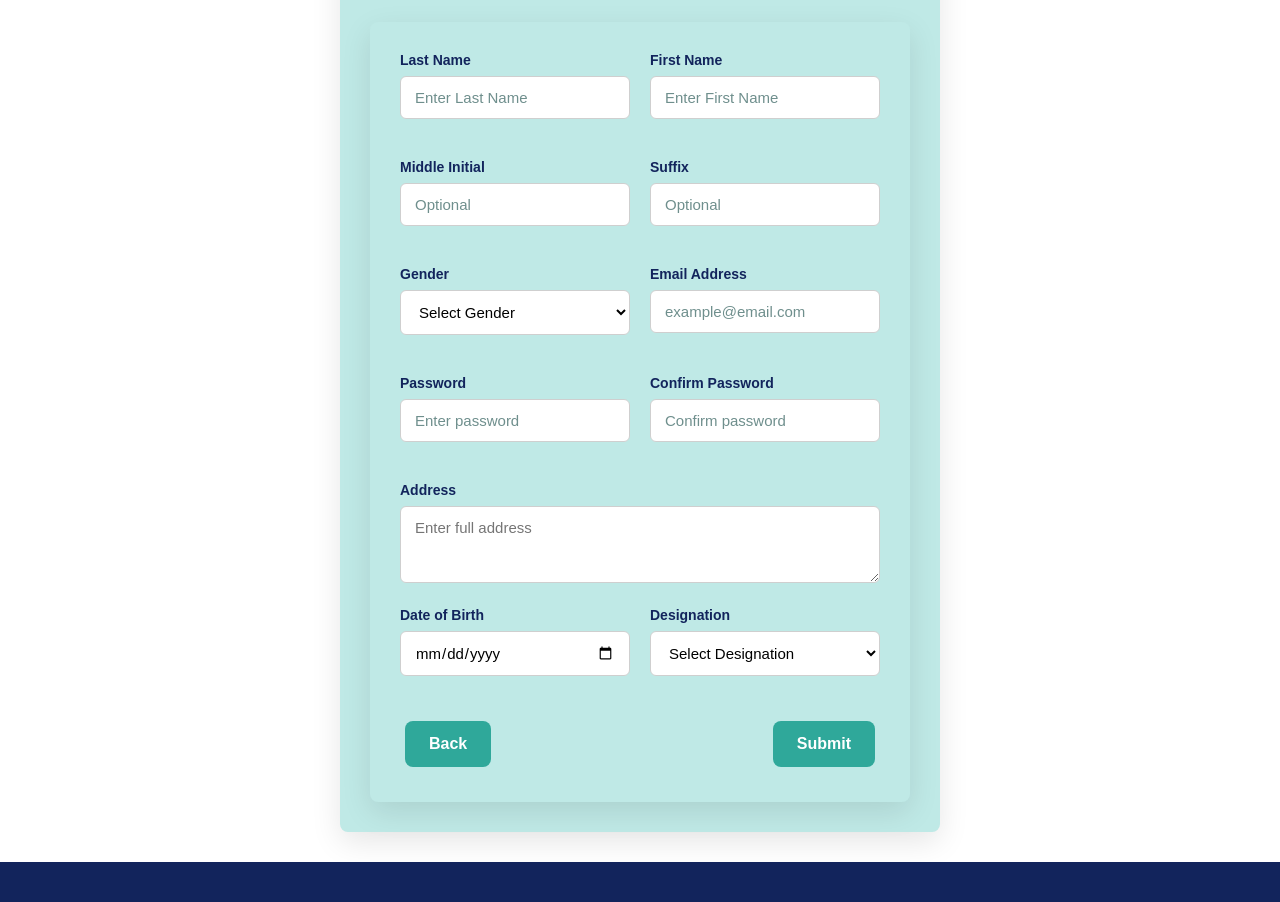
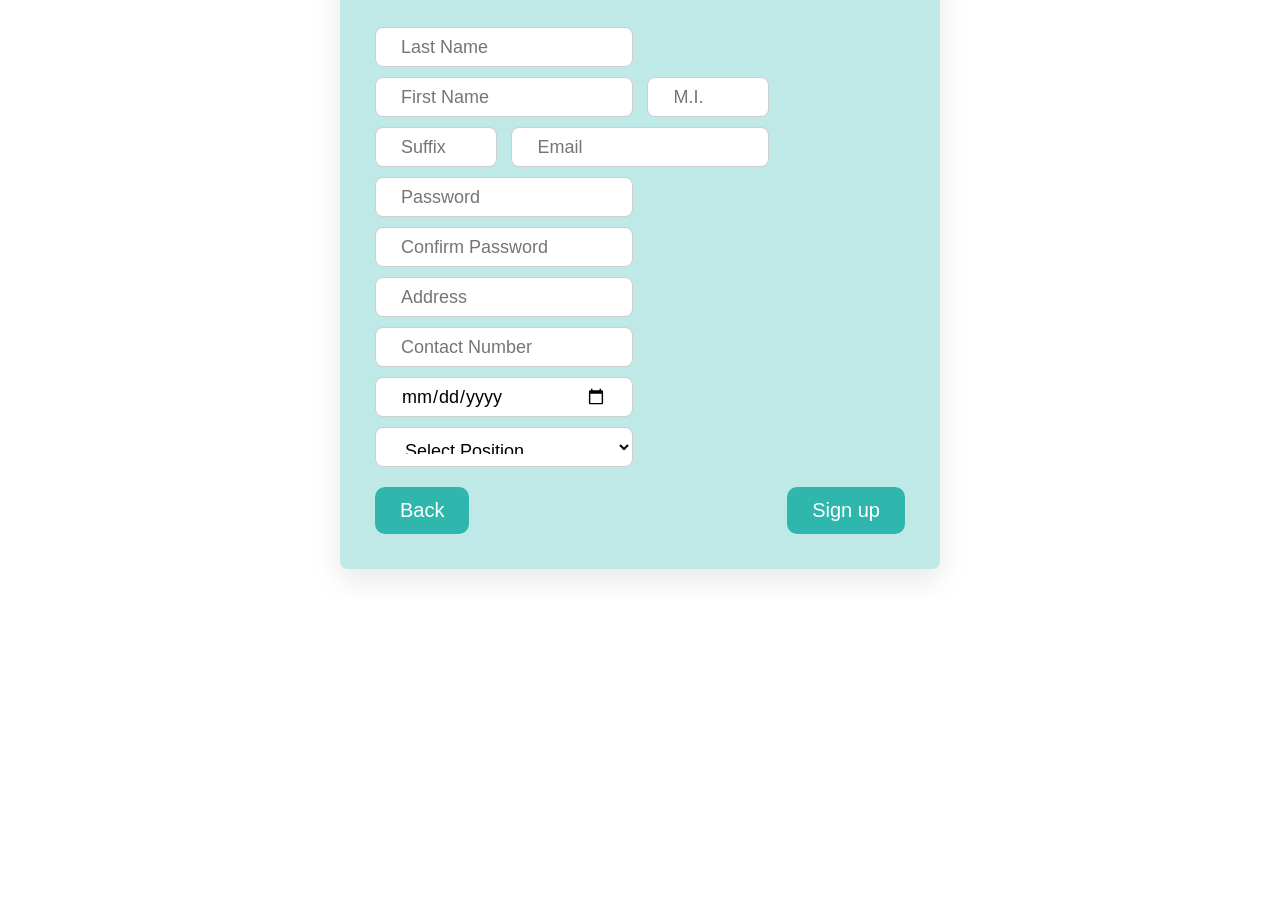
Before and after one commit to XanielNava/Thesis---CRIS, a plain HTML site: page CRIS Signup.html in a window 1280 px wide. Shown: the part 360-1262 px from the top of the page. After the commit the page ends 959 px from the top, so only its background shows below. Drawn offline with Linux system fonts and the light colour scheme.

Commit message:
Added database and sign in

```diff
--- a/CRIS Signup.css
+++ b/CRIS Signup.css
@@ -120,9 +120,8 @@ body {
     font-size: 28px;
 }
 
-/* Form Containers */
-.login-box,
-.boxbox {
+/* Login Box (kept for PVO logo container) */
+.login-box {
     background-color: #bfe9e6;
     width: 100%;
     max-width: 600px;
@@ -150,96 +149,6 @@ body {
     filter: brightness(1.1);
 }
 
-/* Form Grid Layout */
-.form-row {
-    display: flex;
-    gap: 20px;
-    margin-bottom: 20px;
-}
-
-.form-group {
-    flex: 1;
-}
-
-.form-group.full-width {
-    flex: none;
-    width: 100%;
-}
-
-label {
-    display: block;
-    margin-bottom: 8px;
-    font-weight: bold;
-    color: #12245c;
-    font-size: 14px;
-}
-
-input,
-textarea,
-select {
-    width: 100%;
-    padding: 12px 14px;
-    margin-bottom: 20px;
-    border-radius: 6px;
-    border: 1.5px solid #cfcfcf;
-    font-size: 15px;
-    transition: all 0.3s ease;
-    font-family: inherit;
-    background: #fff;
-    box-sizing: border-box;
-}
-
-input:hover,
-textarea:hover,
-select:hover {
-    border-color: #239a93;
-}
-
-input:focus,
-textarea:focus,
-select:focus {
-    outline: none;
-    border-color: #2fa89a;
-    box-shadow: 0 0 0 3px rgba(47, 168, 154, 0.2);
-}
-
-input::placeholder {
-    color: #6f8f8d;
-}
-
-textarea {
-    resize: vertical;
-}
-
-select {
-    cursor: pointer;
-    background: white;
-}
-
-.button {
-    display: inline-block;
-    padding: 14px 24px;
-    background-color: #2fa89a;
-    color: white;
-    text-decoration: none;
-    border-radius: 8px;
-    font-size: 16px;
-    font-weight: 600;
-    transition: all 0.3s ease;
-    border: none;
-    cursor: pointer;
-    margin: 5px;
-}
-
-.button:hover {
-    background-color: #258f84;
-    transform: translateY(-1px);
-}
-
-.button:active {
-    transform: scale(0.98);
-}
-
 /* Footer */
 .footer {
     height: 40px;
@@ -256,19 +165,65 @@ select {
     .logo { width: 50px; }
     .header-content h1 { font-size: 16px; }
     .main h2 { font-size: 22px; }
-    .login-box,
-    .boxbox {
+    .login-box {
         padding: 20px;
         margin: 10px;
     }
-    .form-row {
-        flex-direction: column;
-        gap: 0;
-    }
-    .button {
-        display: block;
-        width: 100%;
-        text-align: center;
-        margin: 10px 0;
-    }
 }
+
+#lastName, #firstName, #email, #password, #confirmPassword, #address, #contactNumber, #dateOfBirth, #position {
+    display: inline;
+    width: 258px;
+    height: 40px;
+    padding: 12px 25px;
+    background-color: #ffffff;
+    border: 1.5px solid #cfcfcf;
+    margin: 5px;
+    border-radius: 8px;
+    font-size: large;
+}
+
+#middleInitial, #suffix {
+    width: 122px;
+    height: 40px;
+    padding: 12px 25px;
+    background-color: #ffffff;
+    border: 1.5px solid #cfcfcf;
+    margin: 5px;
+    border-radius: 8px;
+    font-size: large;
+}
+
+#regButton, #backButton {
+    margin: 5px;
+    background-color: #2fb6ad;
+    color: rgb(255, 255, 255);
+    border: none;
+    padding: 12px 25px;
+    border-radius: 10px;
+    cursor: pointer;
+    margin-top: 15px;
+    font-size: 20px;
+    transition: background-color 0.3s ease, transform 0.1s ease;
+}
+
+#backButton:hover {
+    background-color: #258f84;
+}
+
+#regButton:hover {
+    background-color: #258f84;
+}
+
+#regButton:active {
+    transform: scale(0.98);
+}
+#backButton:active {
+    transform: scale(0.98);
+}
+.button-container {
+    display: flex;
+    gap: 15px;        /* Gap between buttons */
+    justify-content: space-between;  /* Pushes them to edges */
+    /* OR use justify-content: center; to center them together */
+}
--- a/CRIS Signup.html
+++ b/CRIS Signup.html
@@ -6,10 +6,35 @@
     <title>Personnel Registration - CRIS</title>
     <link rel="stylesheet" href="CRIS Signup.css">
     <link rel="icon" href="images/CRIS icon.jpg" type="image/x-icon">
-    <script src="CRIS Menu.js"></script>
+    <script src="Menu.js"></script>
 
 </head>
 <body>
+     <script type="module">
+  // Import the functions you need from the SDKs you need
+  import { initializeApp } from "https://www.gstatic.com/firebasejs/12.10.0/firebase-app.js";
+  import { getAnalytics } from "https://www.gstatic.com/firebasejs/12.10.0/firebase-analytics.js";
+  // TODO: Add SDKs for Firebase products that you want to use
+  // https://firebase.google.com/docs/web/setup#available-libraries
+
+  // Your web app's Firebase configuration
+  // For Firebase JS SDK v7.20.0 and later, measurementId is optional
+  const firebaseConfig = {
+    apiKey: "AIzaSyBfqjfJoGz591aI8TJjhIS3T4OEvQxX11Y",
+    authDomain: "cris-database-da989.firebaseapp.com",
+    databaseURL: "https://cris-database-da989-default-rtdb.asia-southeast1.firebasedatabase.app",
+    projectId: "cris-database-da989",
+    storageBucket: "cris-database-da989.firebasestorage.app",
+    messagingSenderId: "627885439681",
+    appId: "1:627885439681:web:3c657d64c0aad9b4913240",
+    measurementId: "G-0X99BH7GW4"
+  };
+
+  // Initialize Firebase
+  const app = initializeApp(firebaseConfig);
+  const analytics = getAnalytics(app);
+</script>
+
     <!-- Header -->
     <header class="header">
         <div class="header-content">
@@ -41,97 +66,33 @@
             <a href="index.html" class="logo-link">
                 <img src="images/pvo-logo.png" alt="PVO logo" class="login-logo">
             </a>
+             <div class="container">
+            <form id="regForm">
+                <input type="text" id="lastName" placeholder="Last Name" required>
+                <input type="text" id="firstName" placeholder="First Name" required>
+                <input type="text" id="middleInitial" placeholder="M.I." required>
+                <input type="text" id="suffix" placeholder="Suffix">
+                <input type="email" id="email" placeholder="Email" required>
+                <input type="password" id="password" placeholder="Password" required>
+                <input type="password" id="confirmPassword" placeholder="Confirm Password" required>
+                <input type="text" id="address" placeholder="Address">
+                <input type="text" id="contactNumber" placeholder="Contact Number">
+                <input type="date" id="dateOfBirth" placeholder="Date of Birth">
+                <select id="position" required>
+                    <option value="">Select Position</option>
+                    <option value="Administrator">Administrator</option>
+                    <option value="Veterinary Officer">Veterinary Officer</option>
+                </select>
+            </form>
+            <div class="button-container">
+                <button id="backButton" type="back" onclick="window.location.href='CRIS PVO Login.html'">Back</button>
+                <button id="regButton" type="submit">Sign up</button>
+            </div>
+            <script type="module" src="Firebase.js"></script>
 
-            <div class="boxbox">
-    <form id="personnelForm">
-        <!-- Row 1: Last Name + First Name -->
-        <div class="form-row">
-            <div class="form-group">
-                <label>Last Name</label>
-                <input type="text" name="lastName" required placeholder="Enter Last Name">
-            </div>
-            <div class="form-group">
-                <label>First Name</label>
-                <input type="text" name="firstName" required placeholder="Enter First Name">
-            </div>
+        </div>
         </div>
 
-        <!-- Row 2: Middle Name + Email -->
-        <div class="form-row">
-            <div class="form-group">
-                <label>Middle Initial</label>
-                <input type="text" name="middleName" placeholder="Optional">
-              </div>
-            <div class="form-group">
-                <label>Suffix</label>
-                <input type="text" name="suffix" placeholder="Optional">
-            </div>
-            </div>
-             <div class="form-row">
-                <div class="form-group">
-                <label>Gender</label>
-                <select name="gender" required>
-                    <option value="">Select Gender</option>
-                    <option value="male">Male</option>
-                    <option value="female">Female</option>
-                </select>
-                </div>
-                 <div class="form-group">
-                <label>Email Address</label>
-                <input type="email" name="email" required placeholder="example@email.com">
-            </div>
-             </div>
-             <div class="form-row">
-                    <div class="form-group">
-                <label>Password</label>
-                <input type="password" name="password" required placeholder="Enter password">
-                </div>
-                    <div class="form-group">
-                <label>Confirm Password</label>
-                <input type="password" name="confirmPassword" required placeholder="Confirm password">
-                </div>
-
-             </div>
-
-
-        <!-- Row 3: Address (Full width) -->
-        <div class="form-group full-width">
-            <label>Address</label>
-            <textarea name="address" rows="3" required placeholder="Enter full address"></textarea>
-        </div>
-
-        <!-- Row 4: Date of Birth + Designation -->
-        <div class="form-row">
-            <div class="form-group">
-                <label>Date of Birth</label>
-                <input type="date" name="dob" required>
-            </div>
-            <div class="form-group">
-                <label>Designation</label>
-                <select name="designation" required>
-                    <option value="">Select Designation</option>
-                    <option value="administrator">Administrator</option>
-                    <option value="veterinary">Veterinary Officer</option>
-                </select>
-            </div>
-        </div>
-
-        <!-- Buttons -->
-        <div style="margin-top: 20px;">
-            <button type="submit" class="button" style="float: right;">Submit</button>
-            <a href="index.html" class="button" style="float: left;">Back</a>
-            <div style="clear: both;"></div>
-        </div>
-    </form>
-</div>
-
-
-        </div>
     </main>
-
-    <!-- Footer -->
-    <footer class="footer"></footer>
-
-
 </body>
 </html>
--- a/CRIS Menu.js
+++ b/Menu.js
@@ -1,4 +1,4 @@
-// 2. REGULAR FUNCTIONS
+
 function openMenu() {
     document.getElementById("sidebar").classList.add("active");
     document.getElementById("overlay").classList.add("active");
```
Also changed, not shown: About CRIS.html (+2 -0 lines), CRIS PHO Login.html (+1 -1 lines), CRIS PVO Login.html (+1 -2 lines), CRIS Reports.html (+1 -1 lines), Firebase.js (added, +83 -0 lines), PVO Dashboard.html (+0 -1 lines), index.html (+1 -1 lines).
